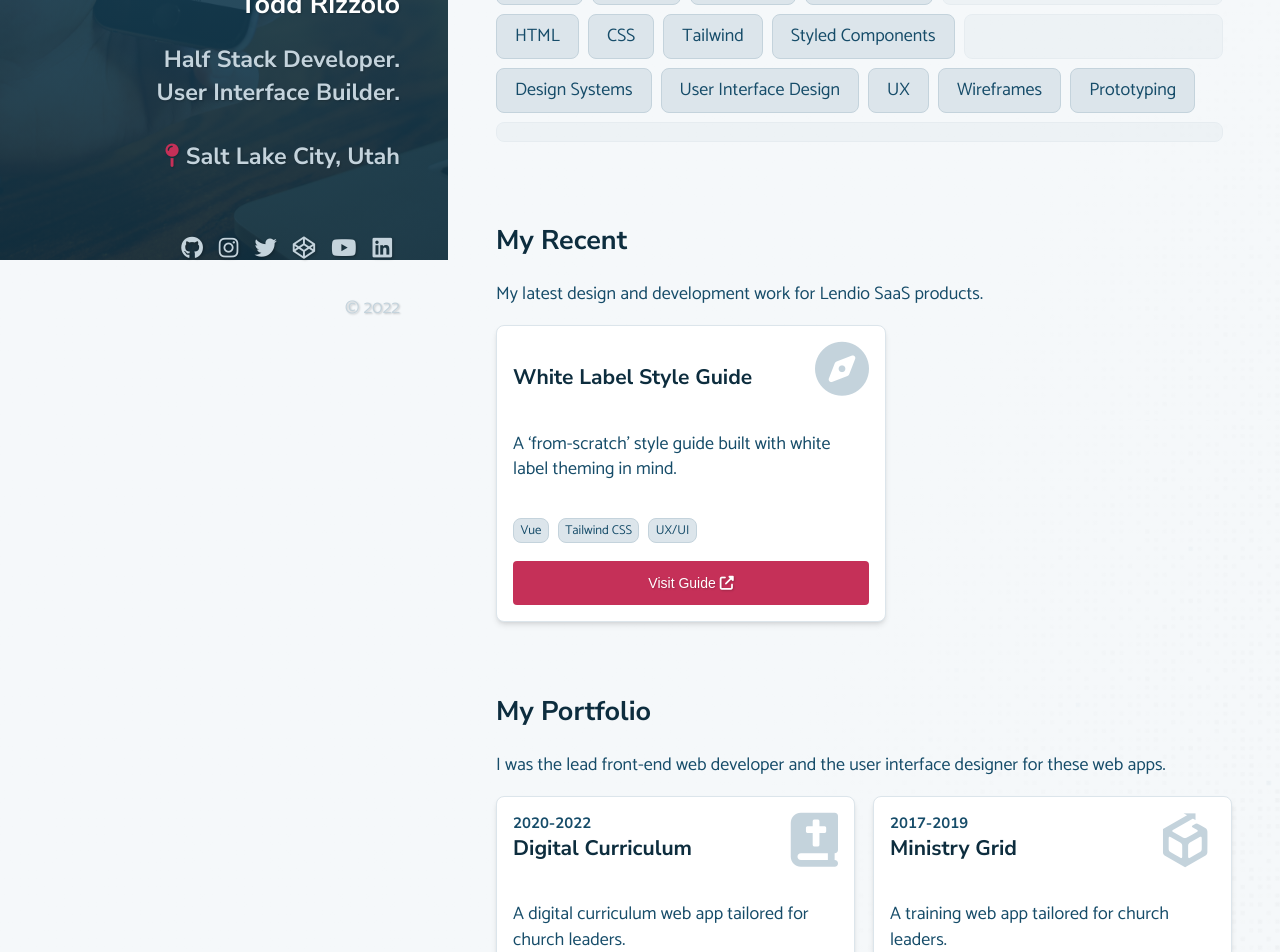
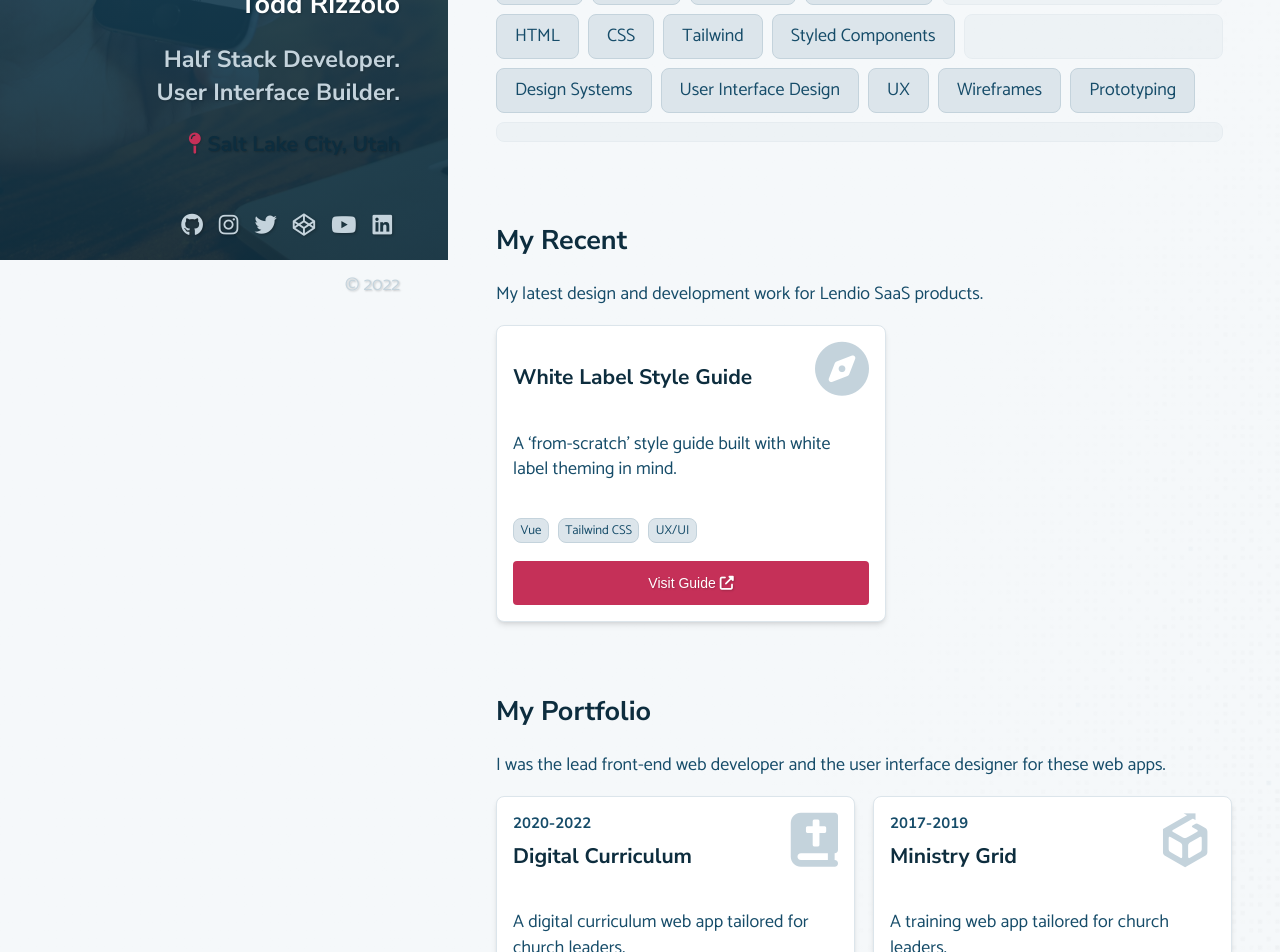
Before and after one commit to ToddWebDev/todd-rizzolo-next-js, a Next.js app: page / in a window 1280 px wide. Shown: the part 540-1492 px from the top of the page. Built offline with nearby package versions, Linux system fonts and the light colour scheme; no server answers; a web font is replaced by a local one.

Commit message:
Improve accessibility

```diff
--- a/next.config.js
+++ b/next.config.js
@@ -1,6 +1,10 @@
 /** @type {import('next').NextConfig} */
 const nextConfig = {
   reactStrictMode: true,
+  i18n: {
+    locales: ['en'],
+    defaultLocale: 'en',
+  },
 }
 
 module.exports = nextConfig
--- a/pages/Components.module.css
+++ b/pages/Components.module.css
@@ -30,6 +30,10 @@
   top: 1rem;
   color: var(--base-four);
   font-size: 3em;
+}
+
+.card h5 {
+  color: var(--text-color-medium);
 }
 
 .cards > .card ul,
--- a/pages/components/ContactFooter.tsx
+++ b/pages/components/ContactFooter.tsx
@@ -9,6 +9,7 @@ const SocialMediaFooter = () => (
           target='_blank'
           rel='noreferrer'
           className='icon'
+          aria-label='Github'
         >
           <span aria-hidden className='fab fa-github'></span>
         </a>
@@ -19,6 +20,7 @@ const SocialMediaFooter = () => (
           target='_blank'
           rel='noreferrer'
           className='icon'
+          aria-label='Instagram'
         >
           <span aria-hidden className='fab fa-instagram'></span>
         </a>
@@ -29,6 +31,7 @@ const SocialMediaFooter = () => (
           target='_blank'
           rel='noreferrer'
           className='icon'
+          aria-label='Twitter'
         >
           <span aria-hidden className='fab fa-twitter'></span>
         </a>
@@ -49,6 +52,7 @@ const SocialMediaFooter = () => (
           target='_blank'
           rel='noreferrer'
           className='icon'
+          aria-label='YouTube'
         >
           <span aria-hidden className='fab fa-youtube'></span>
         </a>
@@ -59,6 +63,7 @@ const SocialMediaFooter = () => (
           target='_blank'
           rel='noreferrer'
           className='icon'
+          aria-label='Linked In'
         >
           <span aria-hidden className='fab fa-linkedin'></span>
         </a>
--- a/pages/components/Header.tsx
+++ b/pages/components/Header.tsx
@@ -1,6 +1,6 @@
 import React, { useState } from 'react'
 import Image from 'next/image'
-import profilePic from '../images/JosuahTreeNP22.jpeg'
+import profilePic from '../images/JoshuaTreeNP22.jpeg'
 import styles from '../Layout.module.css'
 import ContactFooter from './ContactFooter'
 
@@ -37,9 +37,9 @@ const Header = () => {
           <br />
           User Interface Builder.
         </h2>
-        <h4>
+        <h3>
           <i aria-hidden className='fas fa-map-pin'></i> Salt Lake City, Utah
-        </h4>
+        </h3>
       </div>
       <ContactFooter />
     </header>
--- a/pages/components/PortfolioSection.tsx
+++ b/pages/components/PortfolioSection.tsx
@@ -11,10 +11,12 @@ const Portfolio = () => (
     <div className={styles.cards}>
       <div className={styles.card}>
         <i aria-hidden className='fas fa-bible'></i>
+        <div style={{ display: 'flex', flexFlow: 'column-reverse' }}>
+          <h3 style={{ marginTop: '-10px' }}>Digital Curriculum</h3>
           <h5 style={{ margin: '0', color: `var(--text-color-medium)` }}>
             2020-2022
           </h5>
-        <h3 style={{ marginTop: '0' }}>Digital Curriculum</h3>
+        </div>
         <p>A digital curriculum web app tailored for church leaders.</p>
         <ul>
           <li>React</li>
@@ -50,10 +52,12 @@ const Portfolio = () => (
       </div>
       <div className={styles.card}>
         <i aria-hidden className='icomoon-ministryGrid'></i>
+        <div style={{ display: 'flex', flexFlow: 'column-reverse' }}>
+          <h3 style={{ marginTop: '-10px' }}>Ministry Grid</h3>
           <h5 style={{ margin: '0', color: `var(--text-color-medium)` }}>
             2017-2019
           </h5>
-        <h3 style={{ marginTop: '0' }}>Ministry Grid</h3>
+        </div>
         <p>A training web app tailored for church leaders.</p>
         <ul>
           <li>React</li>
```
Also changed, not shown: pages/images/JoshuaTreeNP22.jpeg (renamed from pages/images/JosuahTreeNP22.jpeg), pages/images/ministrygrid-mockup.jpg. Lines whose indentation alone changed are shown as unchanged.
